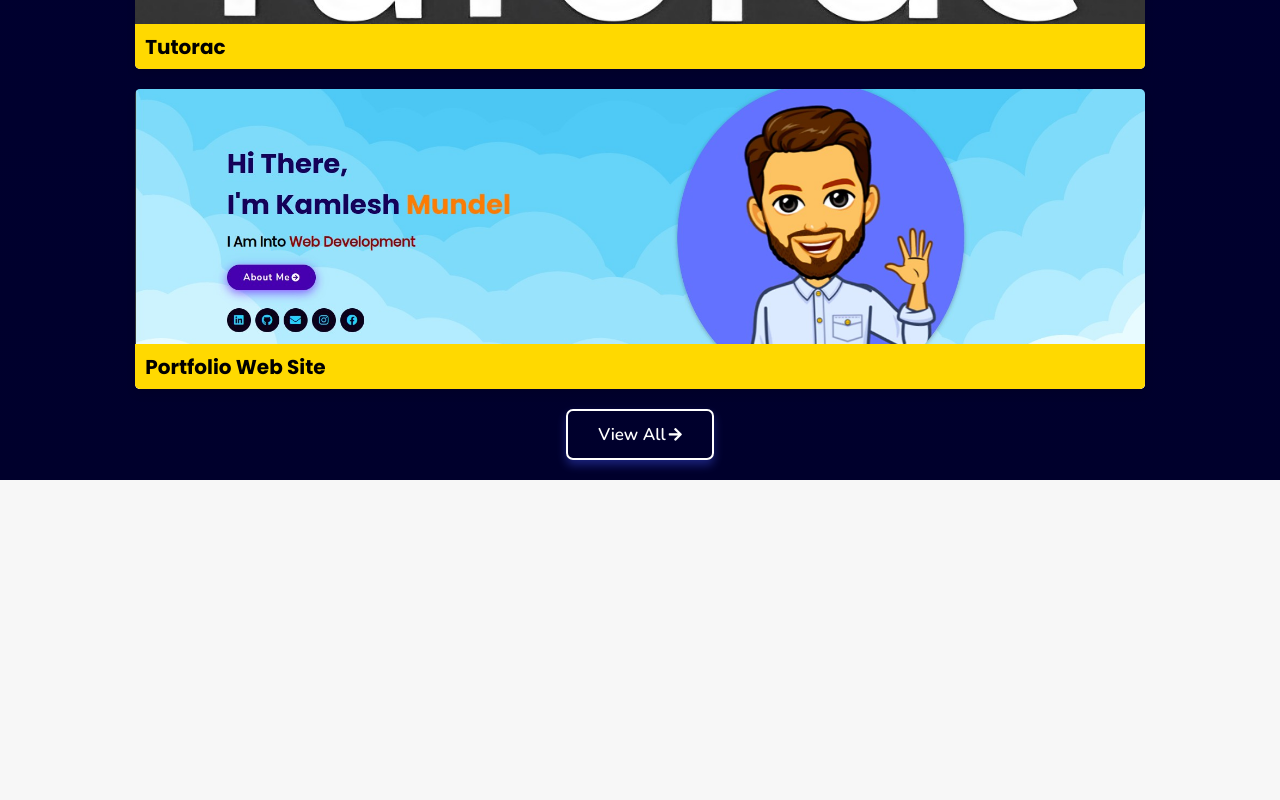
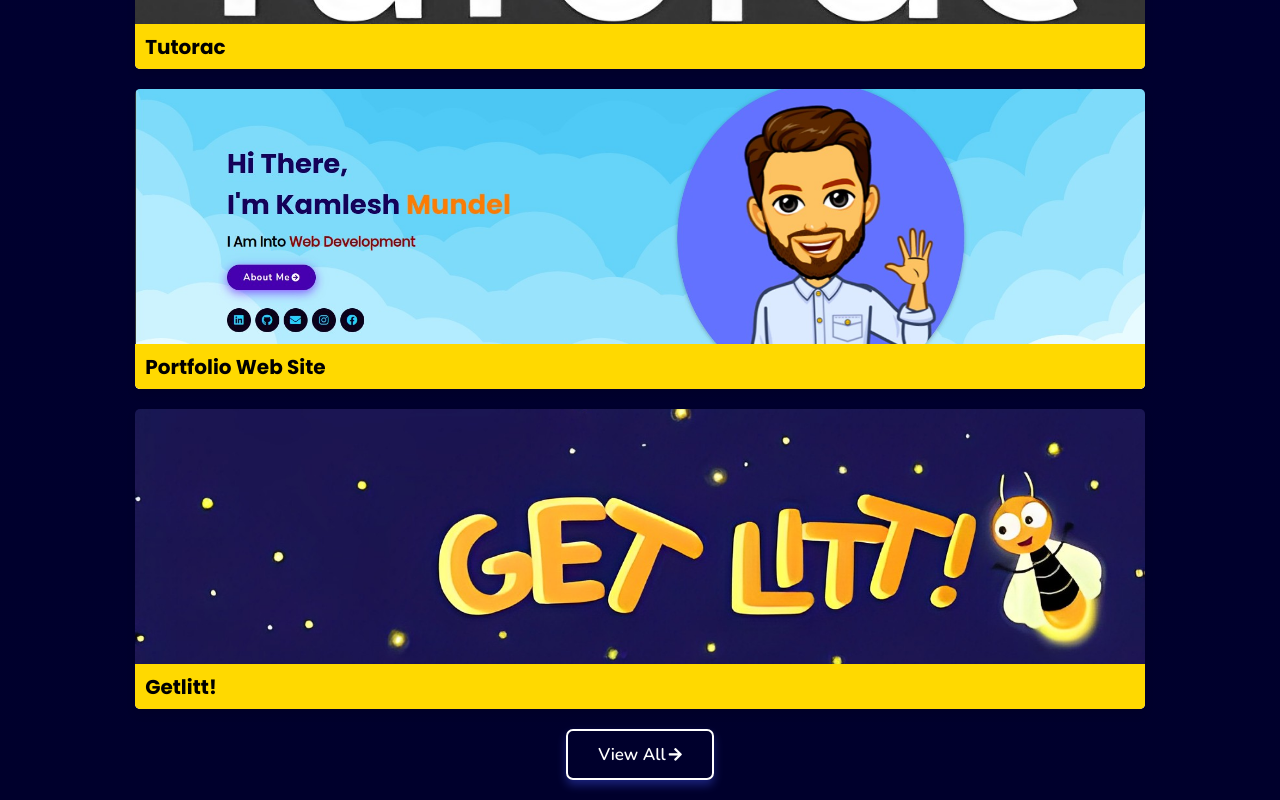
Before and after one commit to KamleshTechuz/zacrabo, a React (Create React App) app: page /work in a window 1280 px wide. Shown: the part 474-1274 px from the top of the page. Before the commit the page ends 954 px from the top, so only its background shows below. Built offline with nearby package versions, Linux system fonts and the light colour scheme.

Commit message:
work & project

```diff
--- a/src/assets/css/style.css
+++ b/src/assets/css/style.css
@@ -413,7 +413,7 @@ header .navbar ul li a:hover {
 }
 .about .row .content .box-container .box p span {
   color: black;
-  font-size: 16px;
+  /* font-size: 16px; */
 }
 .resumebtn {
   margin-top: 6rem;
@@ -745,7 +745,7 @@ header .navbar ul li a:hover {
   flex-wrap: wrap;
   gap:1rem;
   margin: 2rem auto;
-  width: 50%;
+  width: 100%;
   justify-content: center;
   align-items: center;
 }
--- a/src/pages/Projects.js
+++ b/src/pages/Projects.js
@@ -5,10 +5,10 @@ import { PERSON } from "../profile.data";
 export const Projects = () => {
   const initCates = [
     { id: 0, checked: true, name: "All Projects" },
-    { id: 2, checked: false, name: "MERN Stack" },
-    { id: 1, checked: false, name: "MARN Stack" },
-    // { id: 3, checked: false, name: "Basic Web" },
-    // { id: 4, checked: false, name: "Android App" },
+    { id: 1, checked: false, name: "ReactJs" },
+    { id: 3, checked: false, name: "Angular" },
+    { id: 2, checked: false, name: "NextJs" },
+    { id: 4, checked: false, name: "NodeJs" },
   ];
   const [projects, setProjects] = useState(PERSON.projects);
   const [categories, setCategories] = useState(initCates);
@@ -20,7 +20,7 @@ export const Projects = () => {
         return c;
       });
     });
-    const filteredPro = PERSON.projects.filter((p) => p.category === category);
+    const filteredPro = PERSON.projects.filter((p) => p.category.includes(category));
     setProjects(category ? filteredPro : PERSON.projects);
   };
 
--- a/src/pages/Work.js
+++ b/src/pages/Work.js
@@ -9,7 +9,7 @@ export const Work = () => {
   <h2 className="heading"><i className="fas fa-laptop-code"></i> Projects <span>Made</span></h2>
 
 {
-  PERSON.projects.slice(0, 2).map((pro) => {
+  PERSON.projects.slice(0, 3).map((pro) => {
     return (
     <div className="box-container" key={pro.name}>
       <div className="box tilt">
--- a/src/profile.data.js
+++ b/src/profile.data.js
@@ -10,6 +10,7 @@ import tutorac from './assets/images/projects/tutorac.jpg'
 import getlitt from './assets/images/projects/getlitt.jpg'
 import employee from './assets/images/projects/employee.jpg'
 import portfolio from './assets/images/projects/portfolio.jpg'
+import qkart from './assets/images/projects/qkart.jpg'
 
 export const PERSON = {
   first_name: "Kamlesh",
@@ -129,7 +130,7 @@ export const PERSON = {
       rendering 4k video lessons, integrated quizzes and resources, live exam prep tests, and a student-teacher
       doubt clarification module.`,
       image: tutorac,
-      category: 1, // MEAN
+      category: [3, 4], // ANGULAR + NODE
       links: {
         view: "https://tutorac.com/",
         code: ""
@@ -139,7 +140,7 @@ export const PERSON = {
       name: "Portfolio web site",
       desc: "Modern resume pattern using react | content about person like education, skills, experience and etc.",
       image: portfolio,
-      category: 2, // MERN
+      category: [1], // REACT
       links: {
         view: "https://kamlesh-mundel.netlify.com/",
         code: "https://github.com/KamleshTechuz/zacrabo"
@@ -154,7 +155,7 @@ export const PERSON = {
       national and international-level reading olympiad for kids. Recently, it was also selected for a startup
       accelerator funding program.`,
       image: getlitt,
-      category: 1, // MEAN
+      category: [3, 4], // ANGULAR + NODE
       links: {
         view: "http://www.getlitt.co/",
         code: ""
@@ -166,12 +167,24 @@ export const PERSON = {
       activity, performance and declares the best performer of the month, employee of the month, emerging
       employee of the month and best leader.`,
       image: employee,
-      category: 1, // MARN
+      category: [3, 4], // ANGULAR + NODE
       links: {
         view: "",
         code: ""
       }
     },
+    {
+      name: "Q-Kart",
+      desc: `Q-Kart is an E-Commerce wesite on which a lot of electronics gadgets are available at very low cost.
+      It delivers dreams to the doors. Here it has seasonal sale to let the people enjoy the festivals and joyful.
+      NextJs is used to develop Q-Kart and Sanity-Studeio is used as data storage and manager. Stripe is use as payment gateway.`,
+      image: qkart,
+      category: [2], // NEXTJS
+      links: {
+        view: "https://qkart.vercel.app/",
+        code: "https://github.com/myqkart/qkart"
+      }
+    },
   ]
 
 };
```
Also changed, not shown: src/assets/images/projects/qkart.jpg (added).
